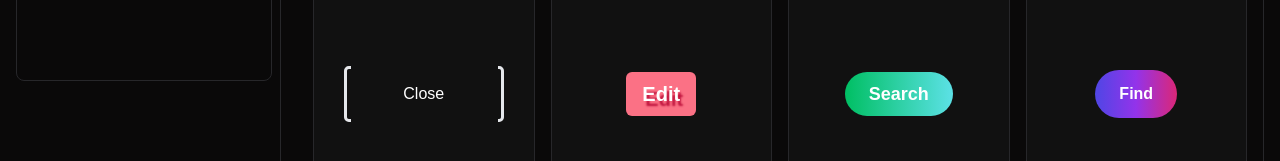
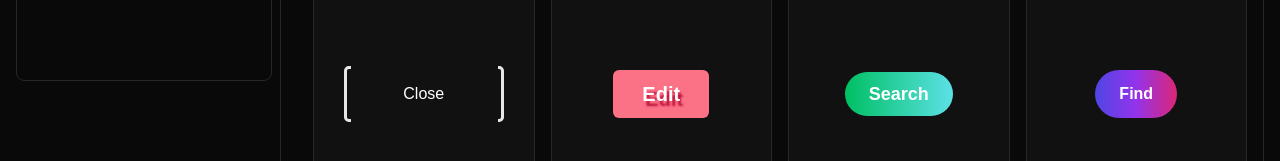
Before and after one commit to Rajat22UEE/ui_library, a Next.js app: page / in a window 1280 px wide. Shown: the part 791-952 px from the top of the page. Built offline with nearby package versions, Linux system fonts and the light colour scheme.

Commit message:
Add and change Button Components

```diff
--- a/app/components/ui/Button.jsx
+++ b/app/components/ui/Button.jsx
@@ -23,7 +23,7 @@ const Button = ({
     static8: "text-[#090909] px-7 py-3 text-[18px] rounded-lg bg-[#e8e8e8] cursor-pointer border border-[#e8e8e8] transition-all duration-300 shadow-[6px_6px_12px_#c5c5c5,-6px_-6px_12px_#ffffff] active:text-[#666] active:shadow-inner",
 
     static9: "relative w-[10em] h-[3.5em] border-[3px] border-ridge-[#149CEA] outline-none bg-transparent text-white transition-all duration-1000 rounded-[0.3em] text-[16px] font-bold cursor-pointer hover:shadow-[inset_0px_0px_25px_#1479EA] before:absolute before:top-[-10px] before:left-[3%] before:w-[95%] before:h-[40%] before:bg-[#111111] before:transition-transform before:duration-500 before:origin-center after:absolute after:top-[80%] after:left-[3%] after:w-[95%] after:h-[40%] after:bg-[#111111] after:transition-transform after:duration-500 after:origin-center hover:before:scale-0 hover:after:scale-0",
-    static10: "relative text-xl px-4 py-2 bg-rose-400 rounded-md text-white font-semibold z-0 after:-z-20 after:absolute after:h-1 after:w-1 after:bg-rose-800 after:left-5 overflow-hidden after:bottom-0 after:translate-y-full after:rounded-md after:hover:scale-[300] after:hover:transition-all after:hover:duration-700 after:transition-all after:duration-700 transition-all duration-700 [text-shadow:3px_5px_2px_#be123c] hover:[text-shadow:2px_2px_2px_#fda4af]",
+    static10: "relative text-xl w-24 h-12 px-4 py-2 bg-rose-400 rounded-md text-white font-semibold z-0 after:-z-20 after:absolute after:h-1 after:w-1 after:bg-rose-800 after:left-5 overflow-hidden after:bottom-0 after:translate-y-full after:rounded-md after:hover:scale-[300] after:hover:transition-all after:hover:duration-700 after:transition-all after:duration-700 transition-all duration-700 [text-shadow:3px_5px_2px_#be123c] hover:[text-shadow:2px_2px_2px_#fda4af]",
     static11: "relative inline-flex items-center justify-center font-semibold text-lg rounded-full cursor-pointer border-none bg-gradient-to-r from-[#00bf63] to-[#5ce1e6] text-ghostwhite py-2 px-6 overflow-hidden transition-colors duration-400 active:scale-95",
     static12: "relative inline-flex items-center justify-center font-semibold text-white rounded-full bg-gradient-to-r from-indigo-500 via-purple-500 to-pink-500 py-3 px-6 cursor-pointer transition-transform duration-300 ease-out transform hover:scale-105 hover:shadow-lg hover:bg-gradient-to-r from-indigo-600 via-purple-600 to-pink-600 active:scale-95",
 
@@ -60,7 +60,7 @@ const Button = ({
     Animated17: "relative px-[20px] py-[15px] text-[16px] bg-transparent border-none text-[#f0f0f0] z-0 h-12 transition-all duration-400 before:absolute before:bottom-0 before:right-0 before:rounded-[10px] before:bg-[#28282d] before:w-full before:h-full before:z-[-1] before:transition-all before:duration-700 before:transform before:translate-x-0 before:translate-y-0 after:absolute after:bottom-0 after:right-0 after:rounded-[50px] after:bg-[#ffffff15] after:backdrop-blur-[5px] after:w-[35px] after:h-[35px] after:z-[-1] after:transition-all after:duration-300 after:transform after:translate-x-[10px] after:translate-y-[10px] hover:before:translate-x-[5%] hover:before:translate-y-[20%] hover:before:w-[110%] hover:before:h-[110%] hover:after:translate-x-0 hover:after:translate-y-0 hover:after:w-full hover:after:h-full hover:after:rounded-[10px] active:after:transition-none active:after:translate-y-[5%]",
     Animated18: "relative bg-[rgb(255,209,81)] text-black text-[1.1rem] w-[120px] h-[45px] px-[20px] py-[10px] border-none transition-[background-color,transform] duration-200 ease-in after:content-['Hover'] after:flex after:items-center after:justify-center after:w-[120px] after:h-[45px] after:absolute after:top-0 after:left-0 after:bg-[rgb(255,187,0)] after:transform after:translate-x-[5px] after:translate-y-[5px] after:transition-all after:duration-150 hover:after:translate-x-[-5px] hover:after:translate-y-[-5px] hover:transform hover:translate-x-[5px] hover:translate-y-[5px] active:after:bg-[rgb(207,152,0)]",
     Animated19: "border border-black px-[30px] py-[12px] rounded-[30px] bg-[#fdceb6] text-black font-bold text-[15px] shadow-sm transform transition-all duration-300 hover:translate-y-[-10px] hover:shadow-[0px_7px_1px_rgba(0,_0,_0,_0.5)] active:translate-y-[10px] active:shadow-sm",
-    Animated20: "",
+    Animated20: "cursor-pointer bg-gray-800 px-3 py-2 rounded-md text-white tracking-wider shadow-xl animate-bounce hover:animate-none hover:shadow-2xl hover:bg-gray-900 transition-all",
   };
 
 
```
